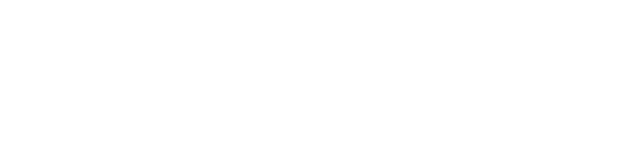
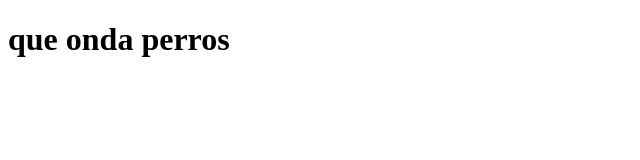
Before and after one commit to NicoleFloresTorres/primerRepositorio, a plain HTML site: page index.html in a window 1280 px wide. Shown: the whole page, without its empty margins (0-640 px from the left). Drawn offline with Linux system fonts and the light colour scheme.

Commit message:
Update index.html

```diff
--- a/index.html
+++ b/index.html
@@ -6,6 +6,6 @@
     <title>Document</title>
 </head>
 <body>
-
+    <h1>que onda perros</h1>
 </body>
 </html>
```
